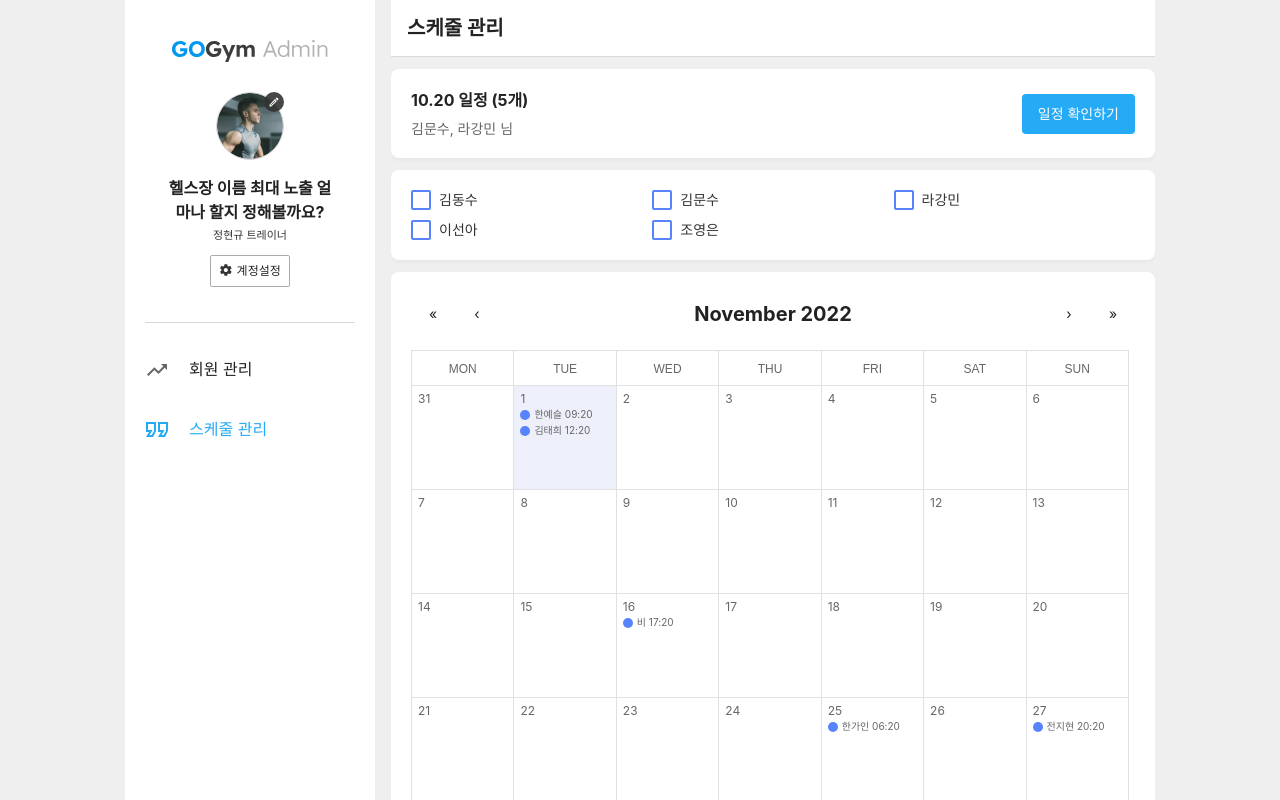
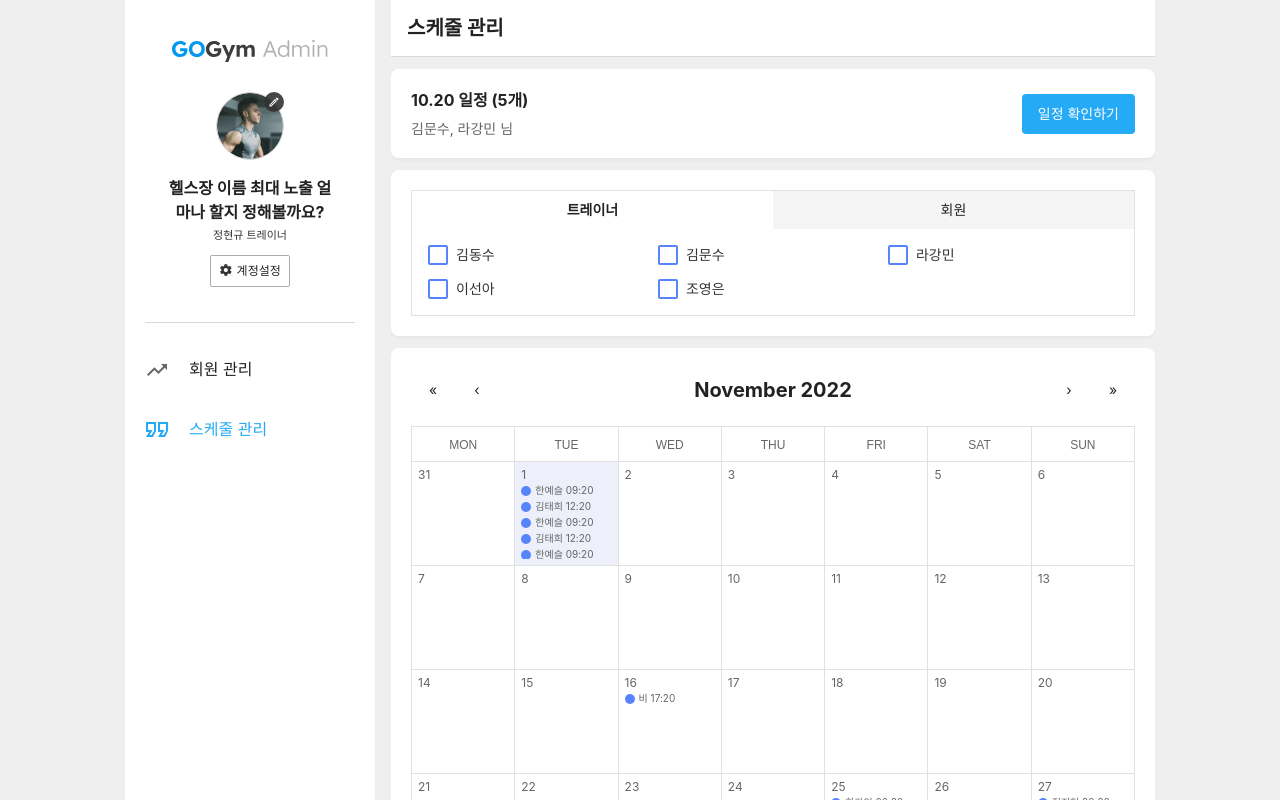
Before and after one commit to illm-gogym/gogym-client-web, a React (Create React App) app: page /schedule in a window 1280 px wide. Built offline with nearby package versions, Linux system fonts and the light colour scheme.

Commit message:
타임라인 api 추가, 불필요 코드 제거

```diff
--- a/package.json
+++ b/package.json
@@ -3,6 +3,7 @@
   "version": "0.1.0",
   "private": true,
   "dependencies": {
+    "@mobiscroll/react": "https://npm.mobiscroll.com/@mobiscroll/react-trial/-/react-trial-5.19.2.tgz",
     "@testing-library/jest-dom": "^5.16.5",
     "@testing-library/react": "^13.4.0",
     "@testing-library/user-event": "^13.5.0",
--- a/src/components/Calendars.js
+++ b/src/components/Calendars.js
@@ -1,20 +1,21 @@
 import { useState } from 'react';
 import Calendar from 'react-calendar';
 import React from "react";
-import $ from 'jquery';
 
 import Modal from './Modal';
-import {Link} from "react-router-dom";
-import classNames from "classnames";
 
 function Calenders() {
 	const [date, setDate] = useState(new Date());
 	const taskList = [
-		{'date': '2022. 11. 01', 'time': '09:20', 'member': '한예슬'},
-		{'date': '2022. 11. 01', 'time': '12:20', 'member': '김태희'},
-		{'date': '2022. 11. 16', 'time': '17:20', 'member': '비'},
-		{'date': '2022. 11. 25', 'time': '06:20', 'member': '한가인'},
-		{'date': '2022. 11. 27', 'time': '20:20', 'member': '전지현'},
+		{'date': '2022. 11. 01 09:20', 'member': '한예슬'},
+		{'date': '2022. 11. 01 12:20', 'member': '김태희'},
+		{'date': '2022. 11. 01 09:20', 'member': '한예슬'},
+		{'date': '2022. 11. 01 12:20', 'member': '김태희'},
+		{'date': '2022. 11. 01 09:20', 'member': '한예슬'},
+		{'date': '2022. 11. 01 12:20', 'member': '김태희'},
+		{'date': '2022. 11. 16 17:20', 'member': '비'},
+		{'date': '2022. 11. 25 06:20', 'member': '한가인'},
+		{'date': '2022. 11. 27 20:20', 'member': '전지현'},
 	];
 
 	const [dayList, setDayList] = useState([]);
@@ -33,10 +34,11 @@ function Calenders() {
 		setDayList(() => {return []});
 
 		taskList.map((value, index) => {
-			var day = dateSplitDay(new Date(value.date));
+			var day = dateSplitDay(new Date(value.date)),
+				time = dateSplitTime(day);
 			if(day === clickDay) {
 				setDayList((prevState) => {
-					return [{'member': value.member, 'time': value.time}, ...prevState];
+					return [{'member': value.member, 'time': time}, ...prevState];
 				})
 			}
 		});
@@ -54,7 +56,7 @@ function Calenders() {
 
 	const checkTask = (activeStartDate, date, view) => {
 		var taskArr = taskList.map((value, index) => {
-			var currentDate = new Date(`${value.date} ${value.time}`);
+			var currentDate = new Date(value.date);
 			var options = { hour: "numeric", minute: "numeric", hour12: false };
 			if(date.getMonth() === currentDate.getMonth() && date.getDate() === currentDate.getDate() ) {
 				return { member:value.member, time: currentDate.toLocaleTimeString("en-US", options)} ;
--- a/src/pages/Home.js
+++ b/src/pages/Home.js
@@ -3,8 +3,6 @@ import { Link } from 'react-router-dom';
 import classNames from 'classnames';
 
 import Aside from '../components/Aside';
-
-import {Icon} from "../asset/js/icon";
 
 class Home extends React.Component {
 	constructor(props) {
--- a/src/pages/Join.js
+++ b/src/pages/Join.js
@@ -1,5 +1,4 @@
 import React from 'react';
-import { Link } from 'react-router-dom';
 import classNames from 'classnames';
 import {Icon} from "../asset/js/icon";
 
--- a/src/pages/Register.js
+++ b/src/pages/Register.js
@@ -1,10 +1,7 @@
 import React from 'react';
-import { Link } from 'react-router-dom';
 import classNames from 'classnames';
 
 import Aside from '../components/Aside';
-
-import {Icon} from "../asset/js/icon";
 import Modal from "../components/Modal";
 
 class Home extends React.Component {
--- a/src/pages/Schedule.js
+++ b/src/pages/Schedule.js
@@ -2,14 +2,10 @@ import React from 'react';
 import { Link } from 'react-router-dom';
 import classNames from 'classnames';
 
-import Calendar from 'react-calendar';
 import 'react-calendar/dist/Calendar.css';
 
 import Aside from '../components/Aside';
 import Calenders from '../components/Calendars';
-
-
-import {Icon} from "../asset/js/icon";
 
 class Home extends React.Component {
 	constructor(props) {
@@ -50,6 +46,16 @@ class Home extends React.Component {
 					</div>
 
 					<div className={'section'}>
+						<div className={'tab_area'}>
+							<div className={'tab'}>
+								<input type="radio" id={'part_trainer'} name={'check'} checked={true} />
+								<label htmlFor="part_trainer">트레이너</label>
+							</div>
+							<div className={'tab'}>
+								<input type="radio" id={'part_member'}  name={'check'} />
+								<label htmlFor="part_member">회원</label>
+							</div>
+							<div className={'list_area'}>
 								<ul className={'trainer_list'}>
 									{trainerList.map((value, index) =>
 										<li className={'item'}>
@@ -61,11 +67,10 @@ class Home extends React.Component {
 									)}
 								</ul>
 							</div>
+						</div>
+					</div>
 
 					<div className={'section'}>
-						{/*<div className={'calendar-container'}>*/}
-							{/*<Calendar />*/}
-						{/*</div>*/}
 						<Calenders />
 					</div>
 				</div>
--- a/src/scss/component/_container.scss
+++ b/src/scss/component/_container.scss
@@ -7,6 +7,8 @@
 	overflow-x: hidden;
 	overflow-y: auto;
 	height: 100%;
+
+	@include scrollHide;
 
 	h2 {
 		font-size: 20px;
--- a/src/scss/component/_modal.scss
+++ b/src/scss/component/_modal.scss
@@ -5,6 +5,7 @@
 	left: 0;
 	right: 0;
 	bottom: 0;
+	z-index: 10;
 	justify-content: center;
 	align-items: center;
 	background-color: rgba(#333, 0.5);
--- a/src/scss/page/schedule.scss
+++ b/src/scss/page/schedule.scss
@@ -1,12 +1,41 @@
 .schedule_wrap {
+	.tab_area {
+
+		border: 1px solid #E1E1E1;
+	}
+	.tab {
+		display: inline-block;
+		width: 50%;
+
+		input {
+			@include blind;
+
+			&:checked ~ label {
+				background-color: #fff;
+				font-weight: 700;
+			}
+		}
+
+		label {
+			display: block;
+			background-color: #F5F5F5;
+			line-height: 38px;
+			text-align: center;
+		}
+	}
+
+	.list_area {
+		padding: 16px;
+	}
+
 	.trainer_list {
-		margin-top: -10px;
 		@include clearfix;
+		margin-top: -14px;
 
 		.item {
 			float: left;
 			width: 33.33%;
-			margin-top: 10px;
+			margin-top: 14px;
 		}
 
 		.input_check {
@@ -86,6 +115,10 @@
 			font-weight: 700;
 		}
 
+		.react-calendar__viewContainer {
+			margin-right: -6px;
+		}
+
 		.react-calendar__month-view__weekdays__weekday {
 			margin: 0 -1px -1px 0;
 			border: 1px solid #e1e1e1;
@@ -146,7 +179,7 @@
 				display: block;
 				overflow-y: auto;
 				height: 100%;
-				@include scrollHide;
+				//@include scrollHide;
 			}
 
 			.task {
@@ -169,3 +202,7 @@
 		}
 	}
 }
+
+.mbsc-calendar {
+	max-height: 500px;
+}
```
Also changed, not shown: src/components/Timeline.js (added, +81 -0 lines), 2 other files (tests, documents, lock files or other folders). Lines whose indentation alone changed are shown as unchanged.
